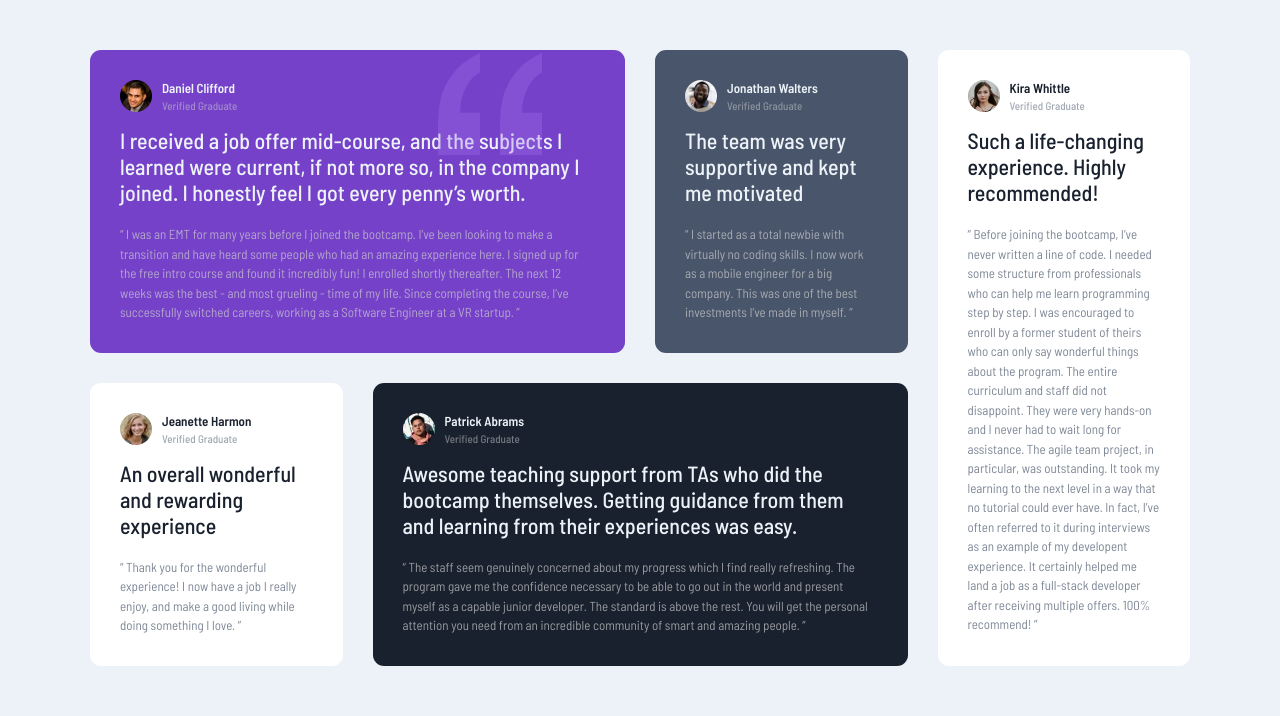
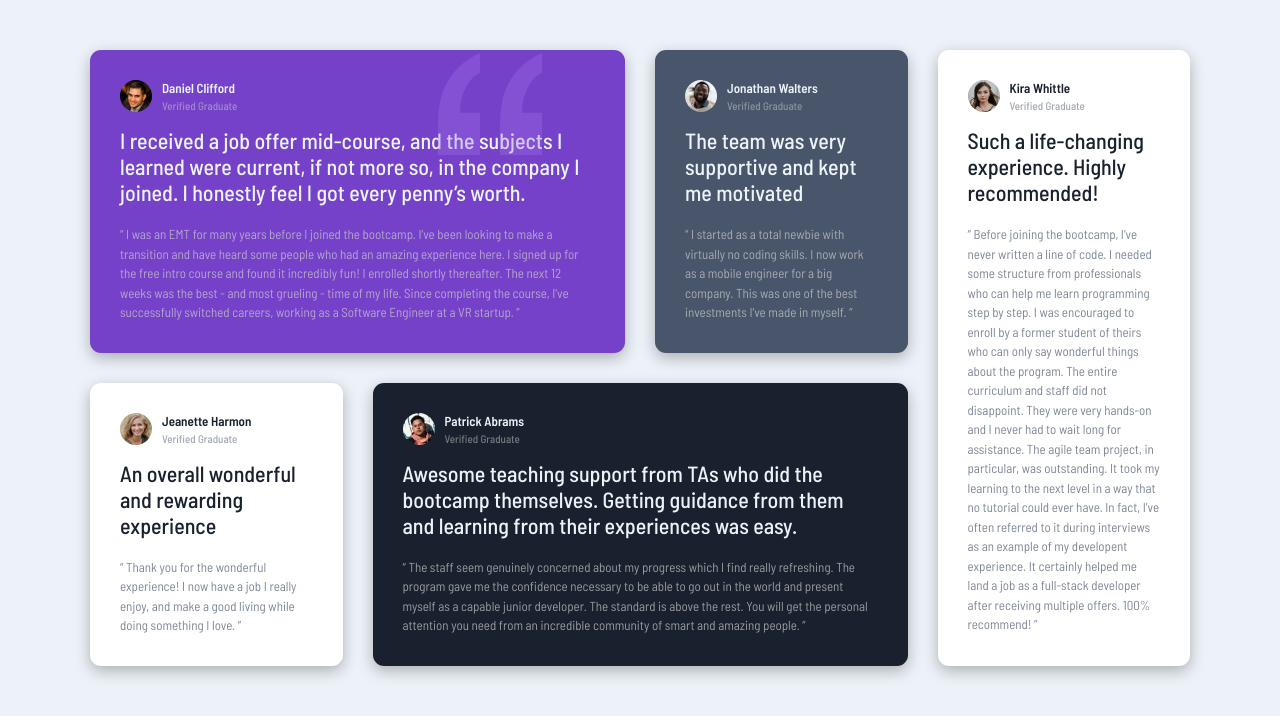
Before and after one commit to Bolazcoding/testimonials-grid-section, a website: page index.html in a window 1280 px wide. Drawn offline with Linux system fonts and the light colour scheme.

Commit message:
Add files via upload

```diff
--- a/sass/main.scss
+++ b/sass/main.scss
@@ -36,6 +36,7 @@ body {
   background-color: $primary-moderate-violet;
   border-radius: 1.1rem;
   padding: 3rem;
+  box-shadow: 0 5px 15px rgba(0, 0, 0, 0.274);
 }
 
 .grid {
```
Also changed, not shown: src/styles.css, 1 other file.
